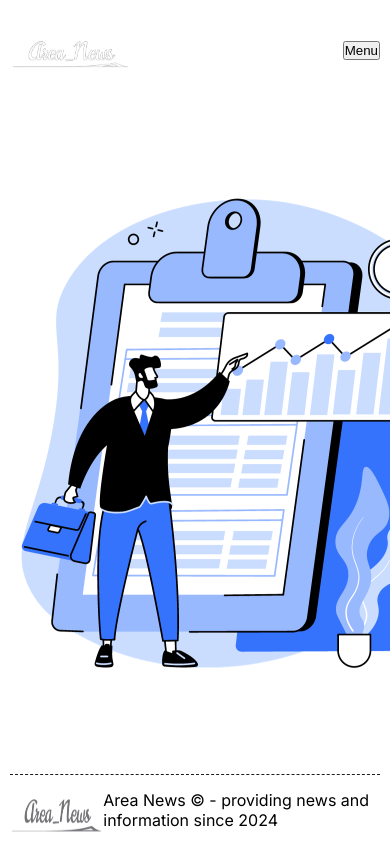
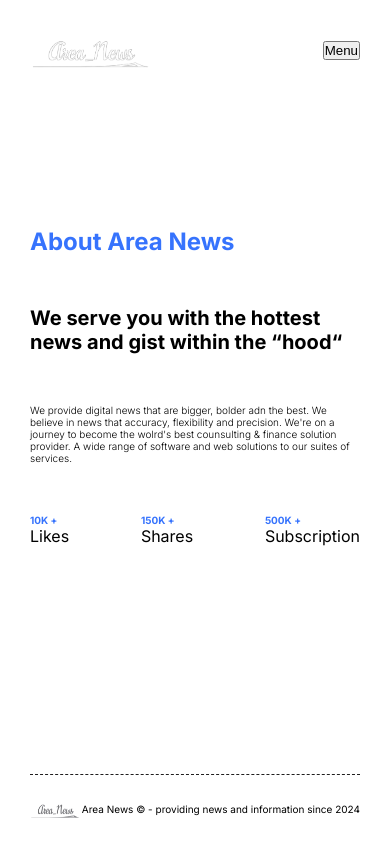
Before and after one commit to mrrmartin01/Area_News, a Next.js app: page /about in a window 390 px wide. Built offline with nearby package versions, Linux system fonts and the light colour scheme.

Commit message:
home and about page done

```diff
--- a/src/app/about/about.module.css
+++ b/src/app/about/about.module.css
@@ -1,5 +1,80 @@
+.container{
+    display: flex;
+    gap: 100px;
+}
+
+.textContainer{
+    flex: 1;
+    display:flex;
+    flex-direction:column;
+    gap:50px;
+}
+
+.subtitle{
+    color: var(--btn);
+}
+
+.title{
+    font-size: 40px;
+}
+
+.desc{
+    font-size: 20px;
+    font-weight: 300;
+}
+
+.boxes{
+    display: flex;
+    justify-content: space-between;
+    align-items: center;
+}
+
+.box{
+    display: flex;
+    flex-direction: column;
+}
+
+.box h1{
+    color:var(--btn);
+    font-size: 20px;
+}
+
 .imgContainer{
-    position: relative;
-    width: 500px;
-    height: 500px;
+    flex: 1;
+    position :relative;
 }
+
+.img{
+    object-fit: contain;
+}
+
+@media (max-width:400px){
+    .container{
+        display:flex;
+        flex-direction:column;
+        justify-content: space-between;
+    }
+
+    .box h1{
+        font-size: 10px;
+    }
+
+    .title{
+        font-size: 20px;
+    }
+
+    .desc{
+        font-size: 10px;
+    }
+}
+
+@media (width:768px){
+    .title{
+        text-wrap: wrap;
+        font-size: 15px;
+    }
+
+    .desc{
+        font-size: 15px;
+    }
+}
--- a/src/app/about/page.jsx
+++ b/src/app/about/page.jsx
@@ -4,9 +4,37 @@ import styles from "./about.module.css";
 
 const AboutPage = () => {
   return (
-    <div>
+    <div className={styles.container}>
+      <div className={styles.textContainer}>
+        <h2 className={styles.subtitle}>About Area News</h2>
+        <h1 className={styles.title}>
+          We serve you with the hottest news and gist within the
+          &ldquo;hood&ldquo;
+        </h1>
+        <p className={styles.desc}>
+          We provide digital news that are bigger, bolder adn the best. We
+          believe in news that accuracy, flexibility and precision. We&apos;re
+          on a journey to become the wolrd&apos;s best counsulting & finance
+          solution provider. A wide range of software and web solutions to our
+          suites of services.
+        </p>
+        <div className={styles.boxes}>
+          <div className={styles.box}>
+            <h1>10K +</h1>
+            <p>Likes</p>
+          </div>
+          <div className={styles.box}>
+            <h1>150K +</h1>
+            <p>Shares</p>
+          </div>
+          <div className={styles.box}>
+            <h1>500K +</h1>
+            <p>Subscription</p>
+          </div>
+        </div>
+      </div>
       <div className={styles.imgContainer}>
-        <Image src={"/about.png"} alt="about" fill />
+        <Image src={"/about.png"} alt="about" fill className={styles.img} />
       </div>
     </div>
   );
--- a/src/app/globals.css
+++ b/src/app/globals.css
@@ -34,7 +34,7 @@ a {
 .container {
   min-height: 100vh;
   margin: auto;
-  padding: 0 50px 0 50px;
+  padding: 0 70px 0 70px;
   display: flex;
   flex-direction: column;
   justify-content: space-between;
@@ -43,6 +43,6 @@ a {
 
 @media (max-width: 768px) {
   .container {
-    padding: 0 10px 0 10px;
+    padding: 0 30px 0 30px;
   }
 }
--- a/src/app/home.module.css
+++ b/src/app/home.module.css
@@ -29,7 +29,7 @@
 
 .button{
     padding: 10px;
-    min-width: 120px;
+    min-width: 10px;
     cursor: pointer;
     border: none;
     border-radius: 5px;
@@ -55,3 +55,35 @@
     position: relative;
     filter: grayscale(100%);
 }
+
+@media (max-width: 400px) {
+    .container{
+        display: flex;
+        flex-direction: column;
+        justify-content: center;
+        gap: 10px;
+        overflow-x: hidden;
+    }
+
+    .textContainer{
+        flex: 1;
+        gap: 30px;
+    }
+
+    .title{
+        text-wrap: wrap;
+        font-size: 30px;
+
+    }
+
+    .description{
+        font-size: 10px;
+    }
+
+    .brands{
+        width: 100%;
+        height: 50px;
+        position: relative;
+        filter: grayscale(50%);
+    }
+  }
--- a/src/components/footer/footer.module.css
+++ b/src/components/footer/footer.module.css
@@ -13,3 +13,14 @@
     height: 50px;
     filter: sepia(150%) contrast(10%) invert(120%);
 }
+
+@media (max-width: 400px) {
+    .logo{
+        width: 50px;
+        height: 20px;
+    }
+
+    .text{
+        font-size:10px;
+    }
+}
```
